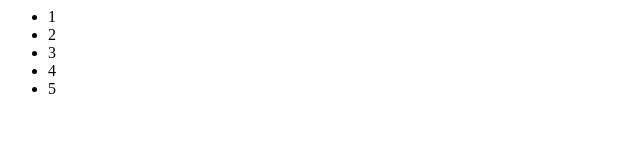
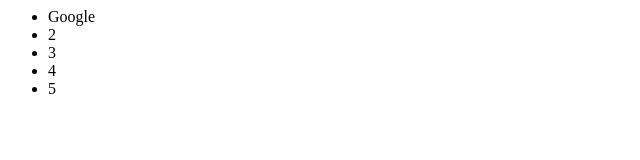
Before and after one commit to aravind061992/gittest, a plain HTML site: page index.html in a window 1280 px wide. Shown: the full height of the page, 0-640 px from the left. Drawn offline with Linux system fonts and the light colour scheme.

Commit message:
Update index.html

```diff
--- a/index.html
+++ b/index.html
@@ -1,7 +1,7 @@
 <html>
 <body>
 <ul>
-  <li>1</li>
+  <li>Google</li>
   <li>2</li>
   <li>3</li>
   <li>4</li>
```
